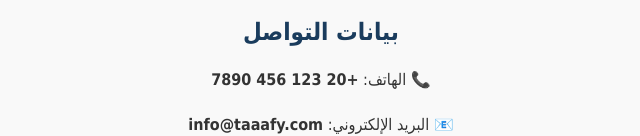
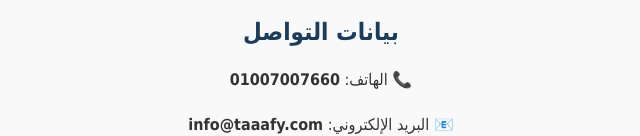
Before and after one commit to safina525/taaay-site, a plain HTML site: page index.html in a window 1280 px wide. Shown: the part 826-962 px from the top of the page, 319-959 px from the left. Drawn offline with Linux system fonts and the light colour scheme.

Commit message:
Update index.html

```diff
--- a/index.html
+++ b/index.html
@@ -123,10 +123,10 @@
     </div>
 
     <div class="section">
-        <h2>بيانات التواصل</h2>
-        <p>📞 الهاتف: <strong>+20 123 456 7890</strong></p>
-        <p>📧 البريد الإلكتروني: <strong>info@taaafy.com</strong></p>
-    </div>
+    <h2>بيانات التواصل</h2>
+    <p>📞 الهاتف: <strong>01007007660</strong></p>
+    <p>📧 البريد الإلكتروني: <strong>info@taaafy.com</strong></p>
+</div>
 
     <div class="section">
         <h2>نموذج تواصل سريع</h2>
```
